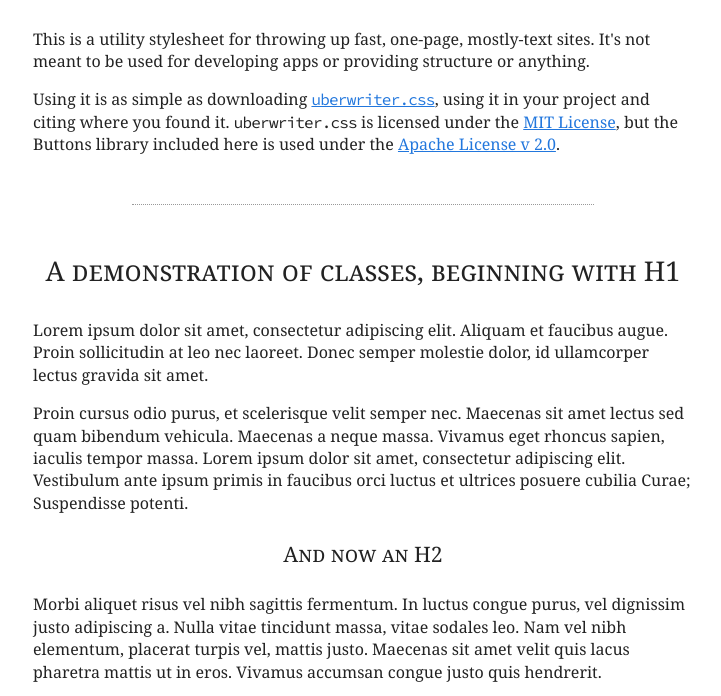
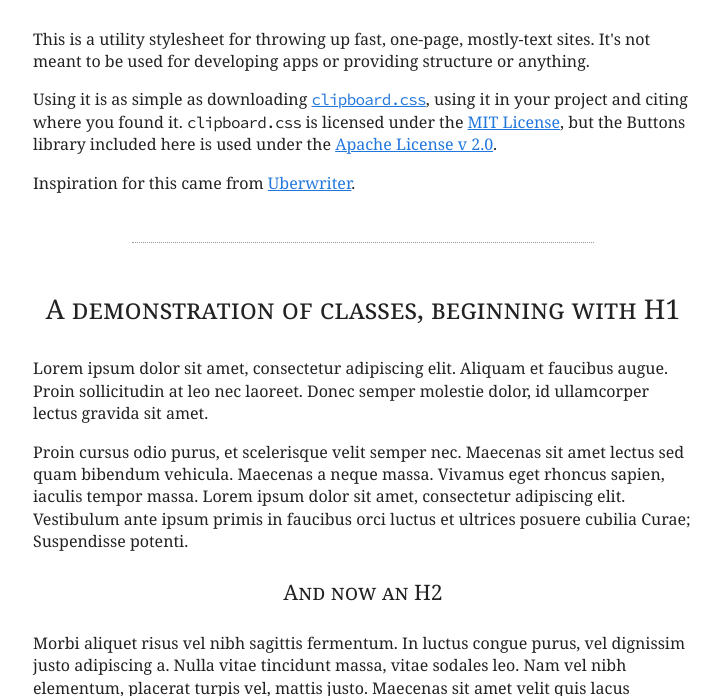
Before and after one commit to benlk/clipboard, a plain HTML site: page index.html in a window 1280 px wide. Shown: the part 69-765 px from the top of the page, without its empty margins (277-998 px from the left). Drawn offline with Linux system fonts and the light colour scheme; a web font is replaced by a local one.

Commit message:
proper attribution

```diff
--- a/index.html
+++ b/index.html
@@ -4,7 +4,7 @@
 	<meta charset="utf-8">
 	<meta name="viewport" content="width=device-width">
 
-	<link rel="stylesheet" href="css/uberwriter.css">
+	<link rel="stylesheet" href="css/clipboard.css">
 	<link rel="stylesheet" href="css/buttons.css">
 
 	<title>Clipboard CSS</title>
@@ -12,7 +12,8 @@
 <body>
 	<h1>Clipboard CSS</h1>
 	<p>This is a utility stylesheet for throwing up fast, one-page, mostly-text sites. It's not meant to be used for developing apps or providing structure or anything.</p>
-	<p>Using it is as simple as downloading <a href="css/uberwriter.css"><code>uberwriter.css</code></a>, using it in your project and citing where you found it. <code>uberwriter.css</code> is licensed under the <a href="LICENSE">MIT License</a>, but the Buttons library included here is used under the <a href="https://www.apache.org/licenses/LICENSE-2.0.txt">Apache License v 2.0</a>.</p>
+	<p>Using it is as simple as downloading <a href="css/clipboard.css"><code>clipboard.css</code></a>, using it in your project and citing where you found it. <code>clipboard.css</code> is licensed under the <a href="LICENSE">MIT License</a>, but the Buttons library included here is used under the <a href="https://www.apache.org/licenses/LICENSE-2.0.txt">Apache License v 2.0</a>.</p>
+	<p>Inspiration for this came from <a href="http://uberwriter.wolfvollprecht.de/">Uberwriter</a>.</p>
 
 	<hr>
 
```
Also changed, not shown: css/clipboard.css (renamed from css/uberwriter.css), scss/clipboard.scss (renamed from scss/uberwriter.scss).
